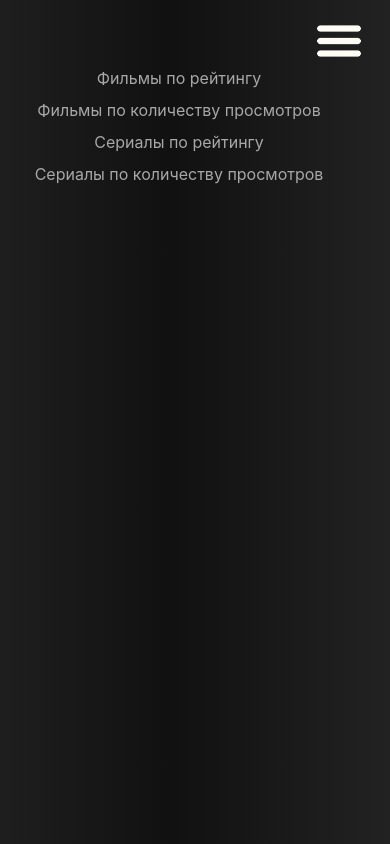
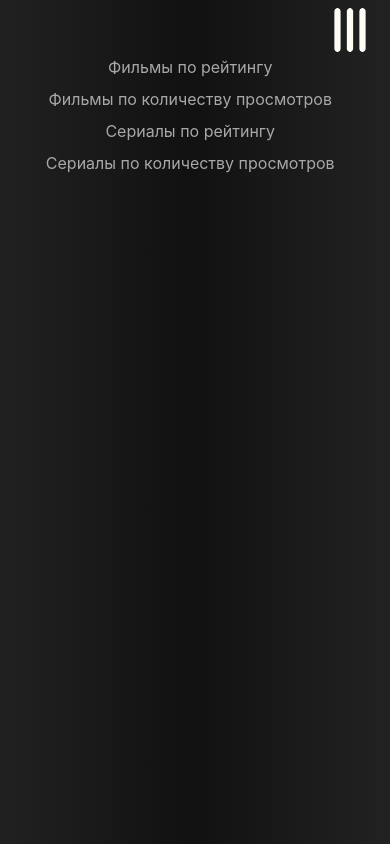
Before and after one commit to WebNadin/worth-seeing, a React app in the folder film-search-service/: page / in a window 390 px wide. Both pictures are taken after a click on the element 179 px from the left and 43 px from the top of the page. Shown: the top 844 px of the page. Built offline with nearby package versions, Linux system fonts and the light colour scheme; no server answers.

Commit message:
version of sidebar links working on props

```diff
--- a/film-search-service/src/components/Sidebar.js
+++ b/film-search-service/src/components/Sidebar.js
@@ -8,7 +8,8 @@ class Sidebar extends React.Component {
         super(props);
         this.state = {
             chartType: 'top_rated_movies',
-            opened: 'hidden',
+            bg:  'bg-grad',
+            isSidebarOpened: 'hidden',
             charts: [
                 {
                     name: 'Фильмы по рейтингу',
@@ -31,34 +32,27 @@ class Sidebar extends React.Component {
     }
 
     toggleSidebar = () => {
-        /*document.getElementById('test').toggleClass('opened');*/
-        const oldClassName = document.getElementById('test').className;
-        const newClassName = oldClassName === 'sidebar__b_links hidden' ? 'sidebar__b_links shown' : 'sidebar__b_links hidden'
-        document.getElementById('test').className = newClassName
+        let currentClass = this.state.isSidebarOpened
+        ;
+        console.log('currentClass = ');console.log(currentClass);
+        if (currentClass === "shown") {
+            this.setState({isSidebarOpened: "hidden"})
+        } else {
+            this.setState({isSidebarOpened: "shown"});
+        }
     };
 
-
-    /*toggleSidebar() {
-     var css = (this.props.opened === "hidden") ? "show" : "hidden";
-     this.setState({"opened":css});
-     }*/
-
-
-    /*toggleSidebar = () => {
-     const currentState = this.state.opened;
-     this.setState({opened: !currentState});
-     console.log('currentState = ');console.log(currentState);
-     };*/
 
     render() {
         let chartsList = this.state.charts.map((chart, i)=> {
                 return (
-                    <div key={i} className="sidebar__link" onClick={() => { this.props.updateChartType(chart.type)}}>{chart.name}</div>
+                    <div key={i} className="b_links__item" onClick={() => { this.props.updateChartType(chart.type)}}>{chart.name}</div>
                 )
             }
         );
         return (
-            <div className="sidebar bg-grad">
+
+            <div className={'sidebar ' + this.state.isSidebarOpened}>
                 <div
                     className="sidebar__burger"
                     onClick={this.toggleSidebar}
@@ -66,7 +60,7 @@ class Sidebar extends React.Component {
                     <img src={burger} alt="logo"/>
                 </div>
                 <div className="sidebar__title"><h2>Подборки</h2></div>
-                <div className="sidebar__b_links hidden"  id="test">{chartsList}</div>
+                <div className='sidebar__b_links'>{chartsList}</div>
             </div>
         )
     };
--- a/film-search-service/src/scss/parts/_media.scss
+++ b/film-search-service/src/scss/parts/_media.scss
@@ -14,7 +14,7 @@
     padding-top:2rem;
   }
   .sidebar{
-    /*background:transparent;*/
+    background:transparent;
     height:100%;
     position:fixed;
     text-align:center;
@@ -24,7 +24,7 @@
     &__burger{
       display:block;
     }
-    &__links{
+    &__link{
       display:none;
       margin-bottom:2rem;
     }
@@ -33,3 +33,9 @@
     }
   }
 }
+
+@media screen and (max-width:768px) {
+  .sidebar{
+    padding:.3rem;
+  }
+}
--- a/film-search-service/src/scss/parts/style.scss
+++ b/film-search-service/src/scss/parts/style.scss
@@ -1,29 +1,43 @@
 .home{
   display:flex;
 }
+.b_links__item{
+  display:block;
+  line-height:1rem;
+  margin-bottom:1rem;
+}
 .sidebar{
   background:linear-gradient(to right, #222 0%, #111 50%, #222 100%);
-  padding: 1rem 1rem 0 2rem;
+  padding:1rem 1rem 0 2rem;
   text-align:left;
+  transition:all ease 1s;
   width:30%;
-  &.opened{
-    display:block;
-  }
-  &__link{
-    display:block;
-    line-height: 1rem;
-    margin-bottom: 1rem;
-  }
   &__burger{
     display:none;
-    text-align: right;
-    padding-right: 10px;
+    text-align:right;
+    padding-right:10px;
+    img{
+      transform:rotate(0deg);
+      transition:all ease .7s;
+    }
+  }
+
+}
+.shown{
+  &.sidebar{
+    background:linear-gradient(to right, #222 0%, #111 50%, #222 100%);
+    transition:all ease 1s;
+    .sidebar__b_links{
+      display:block;
+    }
+    .sidebar__burger img{
+      transform:rotate(90deg);
+      transition:all ease .7s;
+    }
   }
 }
-
 .hidden{
-  display:none;
+  .sidebar__b_links{
+    display:none;
+  }
 }
-.shown{
-  display:block;
-}
```
